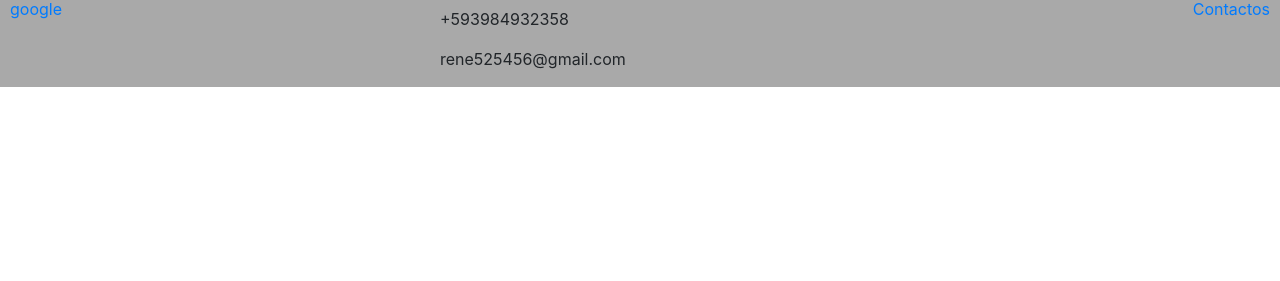
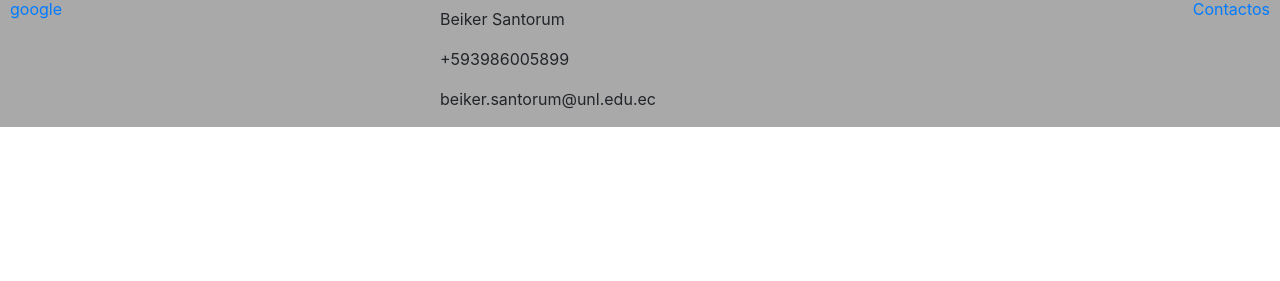
Before and after one commit to BeikSant/Practica_Hoteles, a website: page about.html in a window 1280 px wide. Shown: the part 519-800 px from the top of the page. Drawn offline with nearby package versions, Linux system fonts and the light colour scheme; a web font is replaced by a local one.

Commit message:
Practica Hoteles

```diff
--- a/about.html
+++ b/about.html
@@ -81,8 +81,9 @@
                 <address>
                     <h3>Oficina Central</h3>
                     <p><span class="oi oi-home footer-address-icon"> Loja 896, Daniel Álvarez, Ecuador</span></p>
-                    <p><span class="oi oi-phone footer-address-icon"> +593984932358</span></p>
-                    <p><span class="oi oi-inbox footer-address-icon"> rene525456@gmail.com</span></p>
+                    <p><span class="oi oi-home footer-address-icon"> Beiker Santorum</span></p>
+                    <p><span class="oi oi-phone footer-address-icon"> +593986005899</span></p>
+                    <p><span class="oi oi-inbox footer-address-icon"> beiker.santorum@unl.edu.ec</span></p>
                 </address>
             </div>
             <div class="col-sm-4 d-flex flex-column align-items-end">
```
Also changed, not shown: contacto.html (+3 -2 lines), index.html (+3 -2 lines), precios.html (+3 -2 lines).
